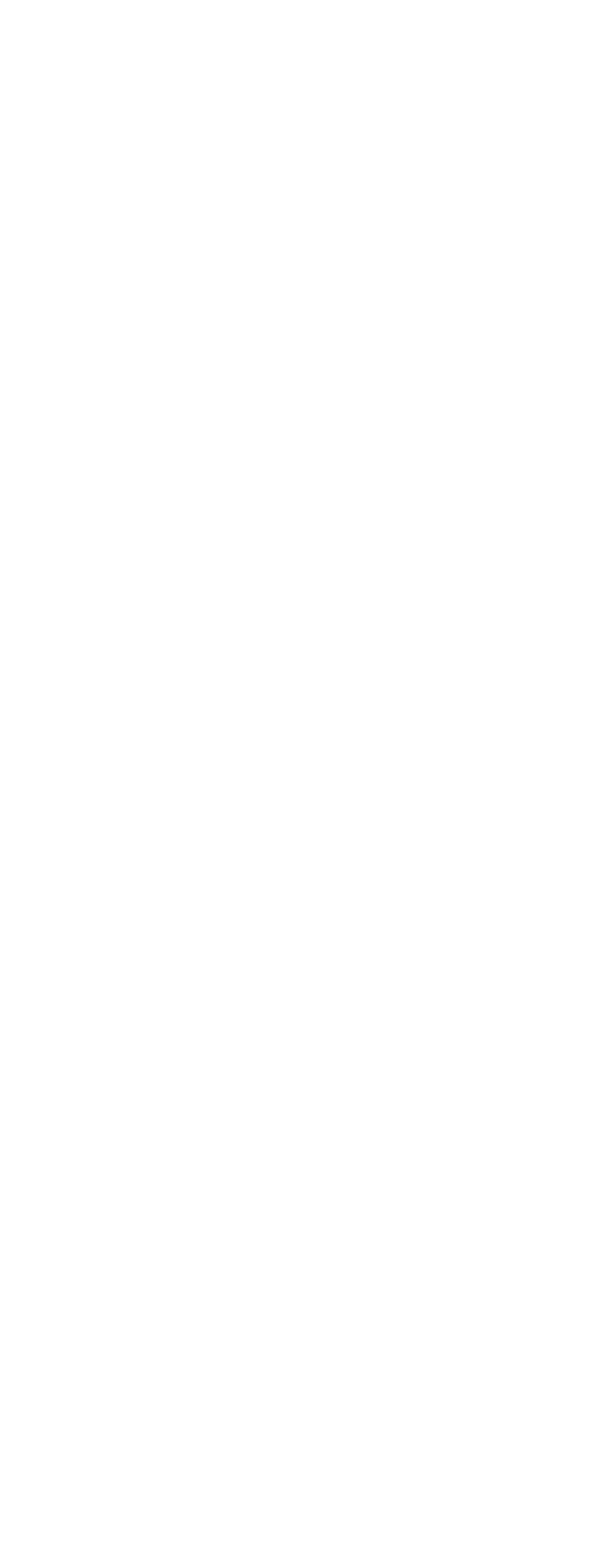
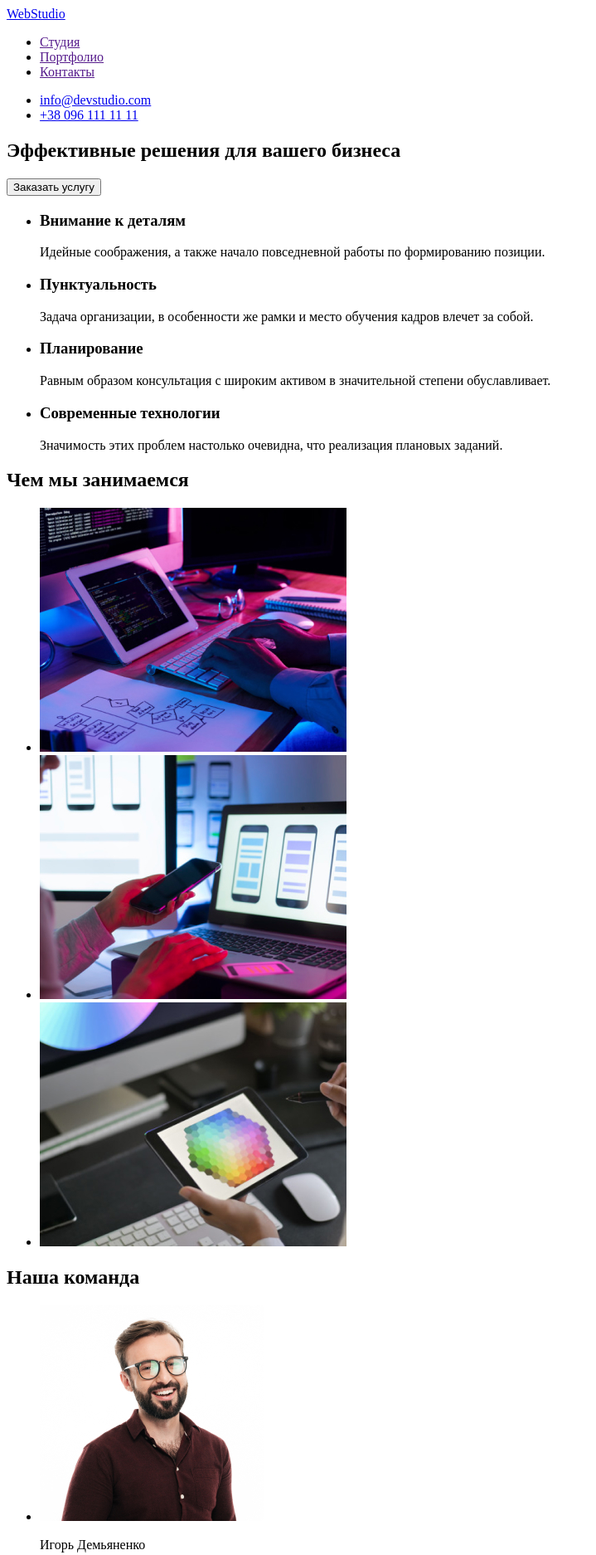
Before and after one commit to MythosOne/goit-markup-hw-01, a plain HTML site: page index.html in a window 1280 px wide. Shown: the top 1874 px of the page at 83% size, without its empty margins (0-719 px from the left). Before the commit the page ends 800 px from the top, so only its background shows below. Drawn offline with Linux system fonts and the light colour scheme.

Commit message:
adds project start files

```diff
--- a/index.html
+++ b/index.html
@@ -7,6 +7,116 @@
     <title>Document</title>
 </head>
 <body>
-
+    <!--Шапка сайта-->
+    <header>
+        <nav>
+            <a href="/">
+                WebStudio
+            </a>
+            <ul>
+                <li><a href="">Студия</a></li>
+                <li><a href="">Портфолио</a></li>
+                <li><a href="">Контакты</a></li>
+            </ul>
+        </nav>
+            <ul>
+                <li>
+                    <a href="mailto:info@devstudio.com">info@devstudio.com</a>
+                </li>
+                <li>
+                    <a href="tel:+380961111111">+38 096 111 11 11</a>
+                </li>
+            </ul>
+    </header>
+    <main>
+        <section>
+            <h1>Эффективные решения для вашего бизнеса</h1>
+            <button>Заказать услугу</button>
+        </section>
+        <!--Эффективные решения-->
+        <section>
+            <ul>
+                <li>
+                    <h3>Внимание к деталям</h3>
+                    <p>Идейные соображения, а также начало повседневной работы по формированию позиции.</p>
+                </li>
+                <li>
+                    <h3>Пунктуальность</h3>
+                    <p>Задача организации, в особенности же рамки и место обучения кадров влечет за собой.</p>
+                </li>
+                <li>
+                    <h3>Планирование</h3>
+                    <p>Равным образом консультация с широким активом в значительной
+                       степени обуславливает.</p>
+                </li>
+                <li>
+                    <h3>Современные технологии</h3>
+                    <p>Значимость этих проблем настолько очевидна, что реализация плановых заданий.</p>
+                </li>
+            </ul>
+        </section>
+        <!--Чем мы занимаемся-->
+        <section>
+            <h2>Чем мы занимаемся</h2>
+            <ul>
+                <li>
+                    <img src="/images/img_1.jpg" width="370" alt="pc technology"/>
+                </li>
+                <li>
+                    <img src="/images/img_2.jpg" width="370" alt="mobile technologу"/>
+                </li>
+                <li>
+                    <img src="/images/img_3.jpg" width="370" alt="tablet technologу"/>
+                </li>
+            </ul>
+        </section>
+        <!--Наша команда-->
+        <section>
+            <h2>Наша команда</h2>
+        <ul>
+            <li>
+                <img src="/images/img_4.jpg" width="270" alt="employee pd"/>
+                <p>Игорь Демьяненко</p>
+                <p><span>Product Designer</span></p>
+            </li>
+            <li>
+                <img src="/images/img_5.jpg" width="270" alt="employee fd" />
+                <p>Ольга Репина</p>
+                <p><span>Frontend Developer</span></p>
+            </li>
+            <li>
+                <img src="/images/img_6.jpg" width="270" alt="employee marketing" />
+                <p>Николай Тарасов</p>
+                <p><span>Marketing</span></p>
+            </li>
+            <li>
+                <img src="/images/img_7.jpg" width="270" alt="employee uid" />
+                <p>Михаил Ермаков</p>
+                <p><span>UI Designer</span></p>
+            </li>
+        </ul>
+        </section>
+    </main>
+        <!--Футер-->
+    <footer>
+        <a href="/">
+            WebStudio
+        </a>
+        <address>
+            <ul>
+             <li>
+                <a href="https://bit.ly/3n3ZUYY" target="_blank" rel="noreferrer noopener">
+                    г. Киев, пр-т Леси Украинки, 26
+                </a>
+             </li>
+             <li>
+                <a href="mailto:info@devstudio.com">info@devstudio.com</a>
+             </li>
+             <li>
+                <a href="tel:+380961111111">+38 096 111 11 11</a>
+             </li>
+            </ul>
+        </address>
+    </footer>
 </body>
 </html>
```
Also changed, not shown: images/img_1.jpg (added), images/img_2.jpg (added), images/img_3.jpg (added), images/img_4.jpg (added), images/img_5.jpg (added), images/img_6.jpg (added), images/img_7.jpg (added).
